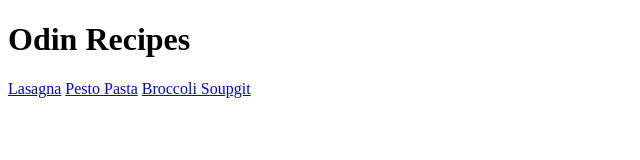
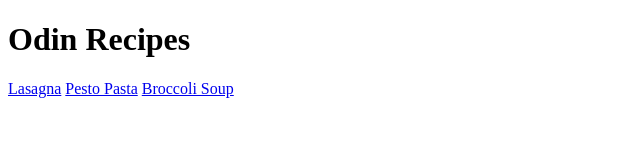
Before and after one commit to sahildalal26/odin-recipes, a plain HTML site: page index.html in a window 1280 px wide. Shown: the full height of the page, 0-640 px from the left. Drawn offline with Linux system fonts and the light colour scheme.

Commit message:
Fix a typo

```diff
--- a/index.html
+++ b/index.html
@@ -8,6 +8,6 @@
         <h1>Odin Recipes</h1>
         <a href="recipes/lasagna.html">Lasagna</a>
         <a href="recipes/pasta.html">Pesto Pasta</a>
-        <a href="recipes/soup.html">Broccoli Soupgit </a>
+        <a href="recipes/soup.html">Broccoli Soup </a>
     </body>
 </html>
```
